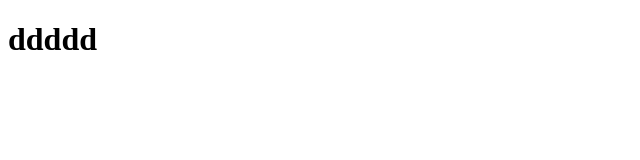
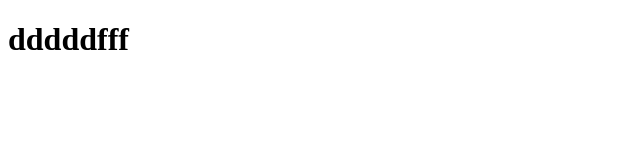
Before and after one commit to EunMin0120/htmlcss, a plain HTML site: page index.html in a window 1280 px wide. Shown: the full height of the page, 0-640 px from the left. Drawn offline with Linux system fonts and the light colour scheme.

Commit message:
no message

```diff
--- a/index.html
+++ b/index.html
@@ -7,6 +7,6 @@
     <title>Document</title>
 </head>
 <body>
-    <h1>ddddd</h1>
+    <h1>dddddfff</h1>
 </body>
 </html>
```
